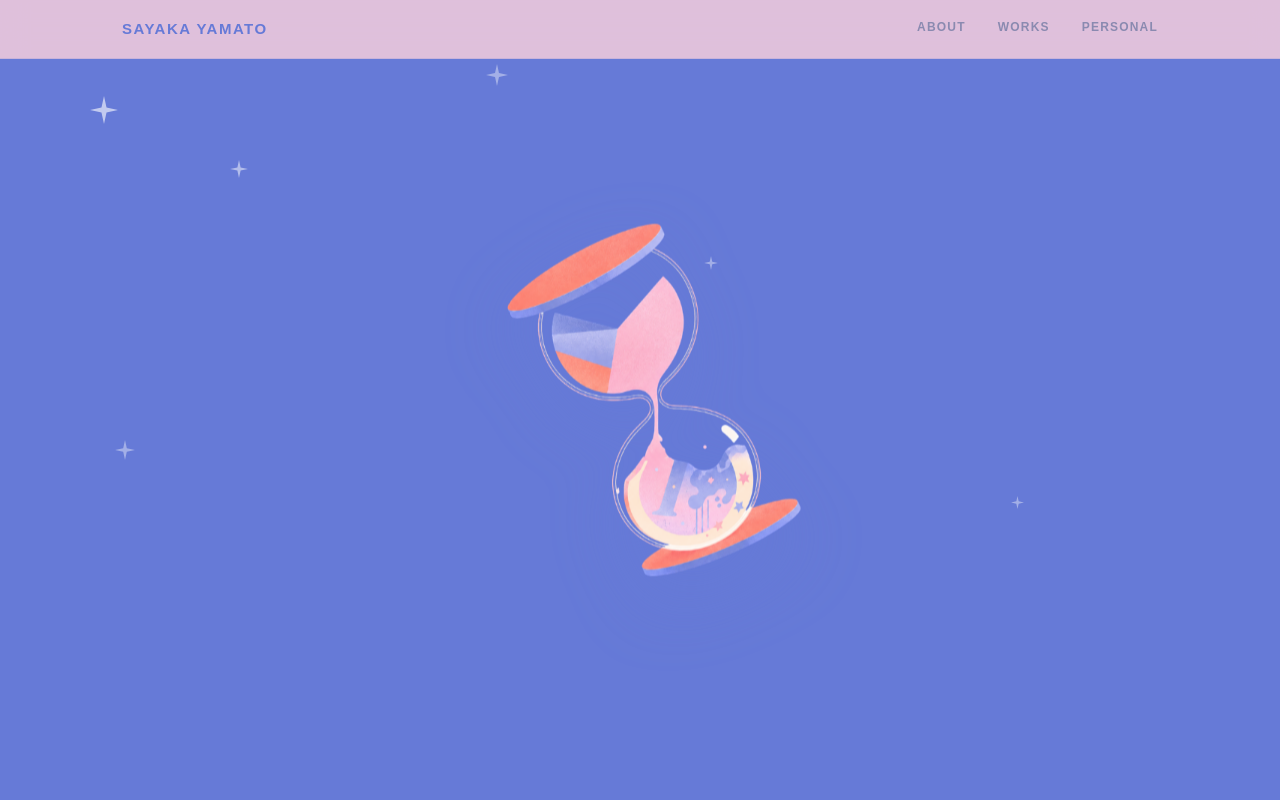
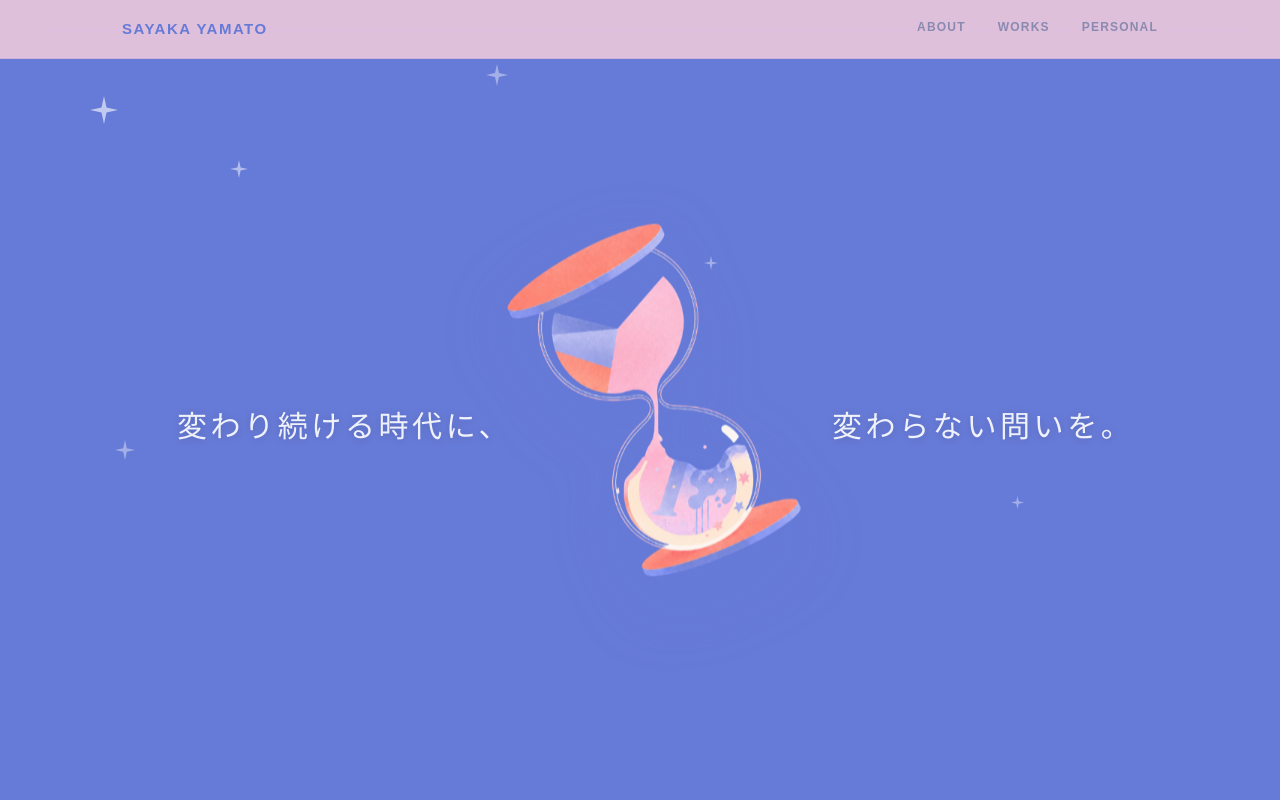
Before and after one commit to sayakayamato/HP, a Next.js app in the folder homepage/: page / in a window 1280 px wide. Shown: the top 800 px of the page. Built offline with nearby package versions, Linux system fonts and the light colour scheme; a web font is replaced by a local one.

Commit message:
Hero文言の追加

```diff
--- a/homepage/components/Hero.js
+++ b/homepage/components/Hero.js
@@ -16,7 +16,6 @@ export default function Hero() {
   return (
     <section className={styles.hero}>
 
-
       {/* キラキラ装飾 */}
       <Sparkle size={28} style={{ position:'absolute', top:'12%',  left:'7%',  zIndex:4 }} color="rgba(255,255,255,0.6)" />
       <Sparkle size={18} style={{ position:'absolute', top:'20%',  left:'18%', zIndex:4 }} color="rgba(255,255,255,0.5)" />
@@ -25,7 +24,12 @@ export default function Hero() {
       <Sparkle size={20} style={{ position:'absolute', top:'55%',  left:'9%',  zIndex:4 }} color="rgba(255,255,255,0.4)" />
       <Sparkle size={13} style={{ position:'absolute', top:'62%',  right:'20%',zIndex:4 }} color="rgba(255,255,255,0.4)" />
 
-      {/* 中央浮遊オブジェクト */}
+      {/* テキスト＋浮遊オブジェクト横並び */}
+      <div className={styles.heroRow}>
+        <p className={`${styles.heroTextLeft} ${styles.heroEnter} ${styles.heroEnterD1}`}>
+          変わり続ける時代に、
+        </p>
+
         <div className={styles.floatingWrap}>
           {/* eslint-disable-next-line @next/next/no-img-element */}
           <img
@@ -35,6 +39,11 @@ export default function Hero() {
           />
         </div>
 
+        <p className={`${styles.heroTextRight} ${styles.heroEnter} ${styles.heroEnterD2}`}>
+          変わらない問いを。
+        </p>
+      </div>
+
       {/* スクロールヒント */}
       <p className={`${styles.scrollHint} ${styles.heroEnter} ${styles.heroEnterD2}`}>▼ scroll</p>
 
--- a/homepage/styles/Hero.module.css
+++ b/homepage/styles/Hero.module.css
@@ -135,6 +135,42 @@
 }
 
 /* ========================================
+   テキスト＋浮遊オブジェクト横並び行
+   ======================================== */
+.heroRow {
+  position: relative;
+  z-index: 5;
+  width: 100%;
+  display: flex;
+  align-items: center;
+  justify-content: center;
+}
+
+.heroTextLeft,
+.heroTextRight {
+  position: absolute;
+  top: 50%;
+  transform: translateY(-50%);
+  font-family: var(--font-banana), sans-serif;
+  color: rgba(255, 255, 255, 0.90);
+  font-size: clamp(20px, 2.4vw, 30px);
+  letter-spacing: 0.12em;
+  line-height: 1.8;
+  white-space: nowrap;
+  text-shadow: 0 1px 8px rgba(0, 0, 0, 0.15);
+}
+
+.heroTextLeft {
+  right: calc(50% + 10vw);
+  text-align: right;
+}
+
+.heroTextRight {
+  left: calc(50% + 15vw);
+  text-align: left;
+}
+
+/* ========================================
    中央浮遊オブジェクト
    ======================================== */
 @keyframes floating {
@@ -151,7 +187,6 @@
 
 .floatingWrap {
   position: relative;
-  z-index: 5;
   display: flex;
   align-items: center;
   justify-content: center;
```
Also changed, not shown: homepage/components/HeroHourglass.js (deleted, +0 -121 lines). Lines whose indentation alone changed are shown as unchanged.
